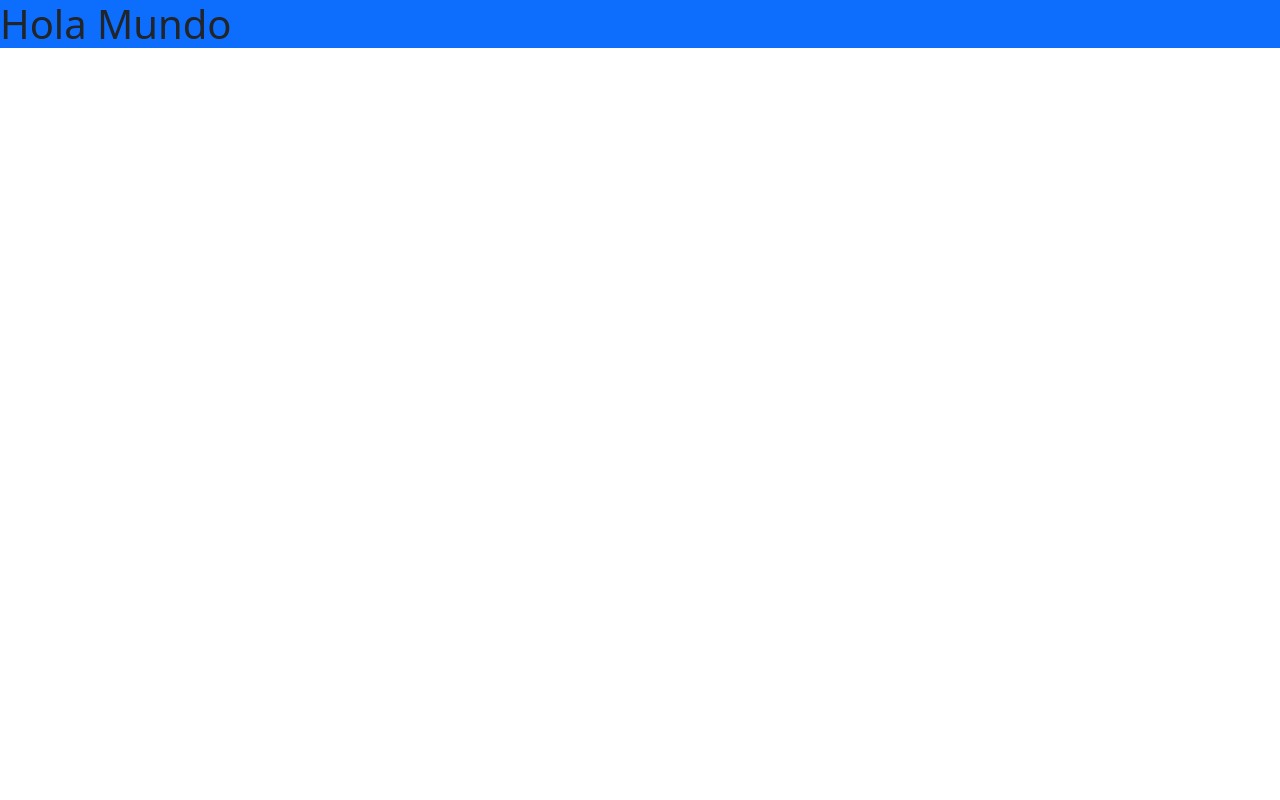
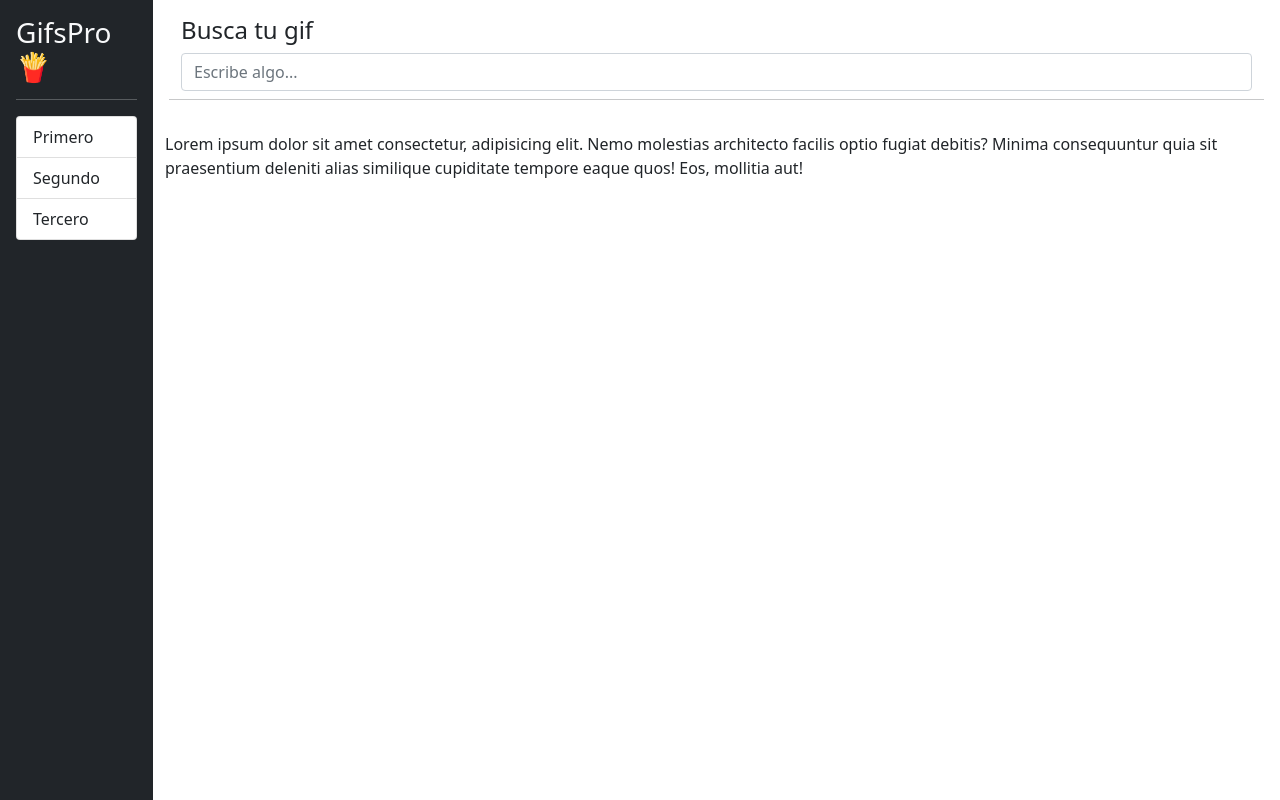
Before and after one commit to lionel1014/02-gifsAppPro, an Angular app: page / in a window 1280 px wide. Built offline with nearby package versions, Linux system fonts and the light colour scheme.

Commit message:
diseño inicial del maquetado

```diff
--- a/src/app/app.component.css
+++ b/src/app/app.component.css
@@ -0,0 +1,9 @@
+html,body{
+    height: 100%;
+}
+
+#sidebar{
+    height: 100%;
+    min-height: 100vh;
+    min-width: 100px;
+}
--- a/src/app/app.component.html
+++ b/src/app/app.component.html
@@ -1 +1,41 @@
-<h1 class="bg-primary">Hola Mundo</h1>
+<div class="d-flex">
+
+    <!-- Comienzo del Sidebar -->
+    <div class="bg-dark border-right p-3" id="sidebar">
+        <h3 class="text-light">
+            GifsPro 🍟
+        </h3>
+        <hr class="text-light">
+        <div class="list-group list-reset">
+            <a href="#" class="list-group-item list-group-item-action">
+                Primero
+            </a>
+            <a href="#" class="list-group-item list-group-item-action">
+                Segundo
+            </a>
+            <a href="#" class="list-group-item list-group-item-action">
+                Tercero
+            </a>
+        </div>
+    </div>
+    <!-- Fin del Sidebar -->
+
+    <!-- Comienzo del Main -->
+    <div class="container">
+        <div class="row p-3">
+            <div class="col mb-2">
+                <h4>Busca tu gif</h4>
+                <input type="text" class="form-control" placeholder="Escribe algo...">
+            </div>
+            <hr>
+        </div>
+
+        <div class="row">
+            <div class="col">
+                <p>Lorem ipsum dolor sit amet consectetur, adipisicing elit. Nemo molestias architecto facilis optio fugiat debitis? Minima consequuntur quia sit praesentium deleniti alias similique cupiditate tempore eaque quos! Eos, mollitia aut!</p>
+            </div>
+        </div>
+
+    </div>
+    <!-- Comienzo del Main -->
+</div>
```
